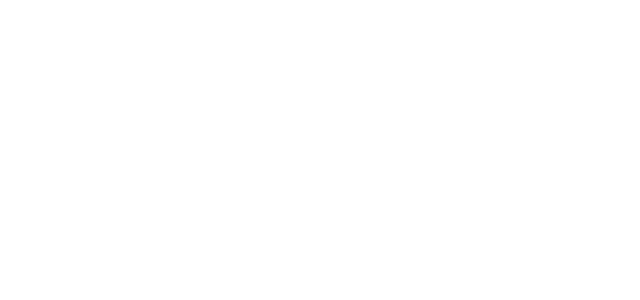
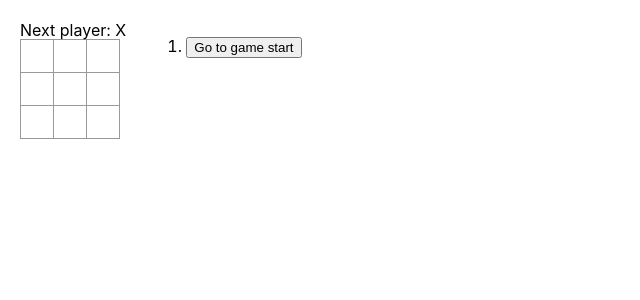
Before and after one commit to nimastudent/tic-tac-toe, a React (Create React App) app: page / in a window 1280 px wide. Shown: the top 300 px of the page, without its empty margins (0-640 px from the left). Built offline with nearby package versions, Linux system fonts and the light colour scheme.

Commit message:
FEAT:【雏鹰01】【ID00000002】完成井字棋游戏

```diff
--- a/src/App.tsx
+++ b/src/App.tsx
@@ -1,9 +1,11 @@
+import TicGame from './pages/TicGame/TicGame';
 
 /**
  */
 function App () {
     return (
         <div className="App">
+            <TicGame />
         </div>
     );
 }
--- /dev/null
+++ b/src/components/board/board.tsx
@@ -0,0 +1,89 @@
+import Square from '../square/square';
+import './style.css';
+
+interface IBoardProps{
+    xIsNext: boolean;
+    squares: Array<string | null>;
+    onPlay: (nextSquares: Array<string | null>) => void;
+}
+
+/**
+ * 棋盘组件
+ * @param xIsNext boolean
+ * @param squares Array
+ */
+const Board :React.FC<IBoardProps> = ({ xIsNext, squares, onPlay }) => {
+    // const [squares, setSquares] = useState<Array<string|null>>(Array(9).fill(null));
+    /**
+     * 处理点击棋盘
+     * @param index 传入点击哪个格子
+     */
+    function handleClick (index: number) {
+        if (calculateWinner(squares) || squares[index]) {
+            return;
+        }
+        const nextSquares = squares.slice();
+        if (xIsNext) {
+            nextSquares[index] = 'X';
+        } else {
+            nextSquares[index] = 'O';
+        }
+        onPlay(nextSquares);
+    }
+
+    /**
+     * 计算胜利者
+     * @param squares 棋局
+     */
+    function calculateWinner (squares:Array<string|null>) {
+        const lines = [
+            [0, 1, 2],
+            [3, 4, 5],
+            [6, 7, 8],
+            [0, 3, 6],
+            [1, 4, 7],
+            [2, 5, 8],
+            [0, 4, 8],
+            [2, 4, 6],
+        ];
+
+        for (let ind = 0; ind < lines.length; ind++) {
+            const [fir, sec, thr] = lines[ind];
+            if (squares[fir] && squares[fir] === squares[sec] && squares[fir] === squares[thr]) {
+                return squares[fir];
+            }
+        }
+        return null;
+    }
+
+    const winner = calculateWinner(squares);
+    let status;
+    if (winner) {
+        status = `Winner: ${winner}`;
+    } else {
+        status = `Next player: ${xIsNext ? 'X' : 'O'}`;
+    }
+
+    return (
+        <>
+            <div  className="status">{status}</div>
+            <div className="board-row">
+                <Square value={squares[0]} onSquareClick={() => handleClick(0)} />
+                <Square value={squares[1]} onSquareClick={() => handleClick(1)} />
+                <Square value={squares[2]} onSquareClick={() => handleClick(2)} />
+            </div>
+            <div className="board-row">
+                <Square value={squares[3]} onSquareClick={() => handleClick(3)} />
+                <Square value={squares[4]} onSquareClick={() => handleClick(4)} />
+                <Square value={squares[5]} onSquareClick={() => handleClick(5)} />
+            </div>
+            <div className="board-row">
+                <Square value={squares[6]} onSquareClick={() => handleClick(6)} />
+                <Square value={squares[7]} onSquareClick={() => handleClick(7)} />
+                <Square value={squares[8]} onSquareClick={() => handleClick(8)} />
+            </div>
+        </>
+    );
+};
+
+export default Board;
--- /dev/null
+++ b/src/components/board/style.css
@@ -0,0 +1,5 @@
+.board-row:after {
+    clear: both;
+    content: '';
+    display: table;
+  }
--- /dev/null
+++ b/src/components/square/square.tsx
@@ -0,0 +1,18 @@
+import './style.css';
+interface ISquareProps {
+    value: string | null;
+    onSquareClick: () => void;
+}
+
+/**
+ *
+ */
+const Square: React.FC<ISquareProps> = ({ value, onSquareClick }) => {
+    return (
+        <button className="square" onClick={onSquareClick}>
+            {value}
+        </button>
+    );
+};
+
+export default Square;
--- /dev/null
+++ b/src/components/square/style.css
@@ -0,0 +1,14 @@
+.square{
+    background: #fff;
+    border: 1px solid #999;
+    float: left;
+    font-size: 24px;
+    font-weight: bold;
+    line-height: 34px;
+    height: 34px;
+    margin-right: -1px;
+    margin-top: -1px;
+    padding: 0;
+    text-align: center;
+    width: 34px;
+}
--- a/src/index.css
+++ b/src/index.css
@@ -1,10 +1,11 @@
 body {
-  margin: 0;
+  margin: 0 auto;
   font-family: -apple-system, BlinkMacSystemFont, 'Segoe UI', 'Roboto', 'Oxygen',
     'Ubuntu', 'Cantarell', 'Fira Sans', 'Droid Sans', 'Helvetica Neue',
     sans-serif;
   -webkit-font-smoothing: antialiased;
   -moz-osx-font-smoothing: grayscale;
+  padding:20px;
 }
 
 code {
--- /dev/null
+++ b/src/pages/TicGame/TicGame.tsx
@@ -0,0 +1,60 @@
+import { useState } from 'react';
+import Board from '../../components/board/board';
+import './style.css';
+
+/**
+ * 井字棋游戏组件
+ */
+const TicGame = () => {
+    const [xIsNext, setXIsNext] = useState<boolean>(true);
+    const [history, setHistory] = useState<Array<Array<string | null>>>([Array(9).fill(null)]);
+    const [currentMove, setCurrentMove] = useState<number>(0);
+    const currentSquares: Array<string | null> = history[currentMove];
+
+    /**
+ * 用户点击棋盘处理函数
+ * @param nextSquares 点击后的棋局
+ */
+    function handlePlay (nextSquares: Array<string | null>) {
+        const nextHistory = [...history.slice(0, currentMove + 1), nextSquares];
+        setHistory(nextHistory);
+        setXIsNext(!xIsNext);
+        setCurrentMove(nextHistory.length - 1);
+    }
+
+    /**
+     * 用户点击历史步骤处理函数
+     * @params nextMove 跳转到哪一步
+     */
+    function jumpTo (nextMove:number) {
+        setCurrentMove(nextMove);
+        setXIsNext(nextMove % 2 === 0);
+    }
+
+    const moves = history.map((squares, move) => {
+        let description;
+        if (move > 0) {
+            description = `Go to move #${move}`;
+        } else {
+            description = 'Go to game start';
+        }
+
+        return (<li key={move}>
+            <button onClick={() => jumpTo(move)}>{description}</button>
+        </li>
+        );
+    });
+
+    return (
+        <div className="game">
+            <div className="game-board">
+                <Board xIsNext={xIsNext} squares={currentSquares} onPlay={handlePlay} />
+            </div>
+            <div className="game-info">
+                <ol>{moves}</ol>
+            </div>
+        </div>
+    );
+};
+
+export default TicGame;
--- /dev/null
+++ b/src/pages/TicGame/style.css
@@ -0,0 +1,9 @@
+.game {
+    display: flex;
+    flex-direction: row;
+
+  }
+
+  .game-info {
+    margin-left: 20px;
+  }
```
